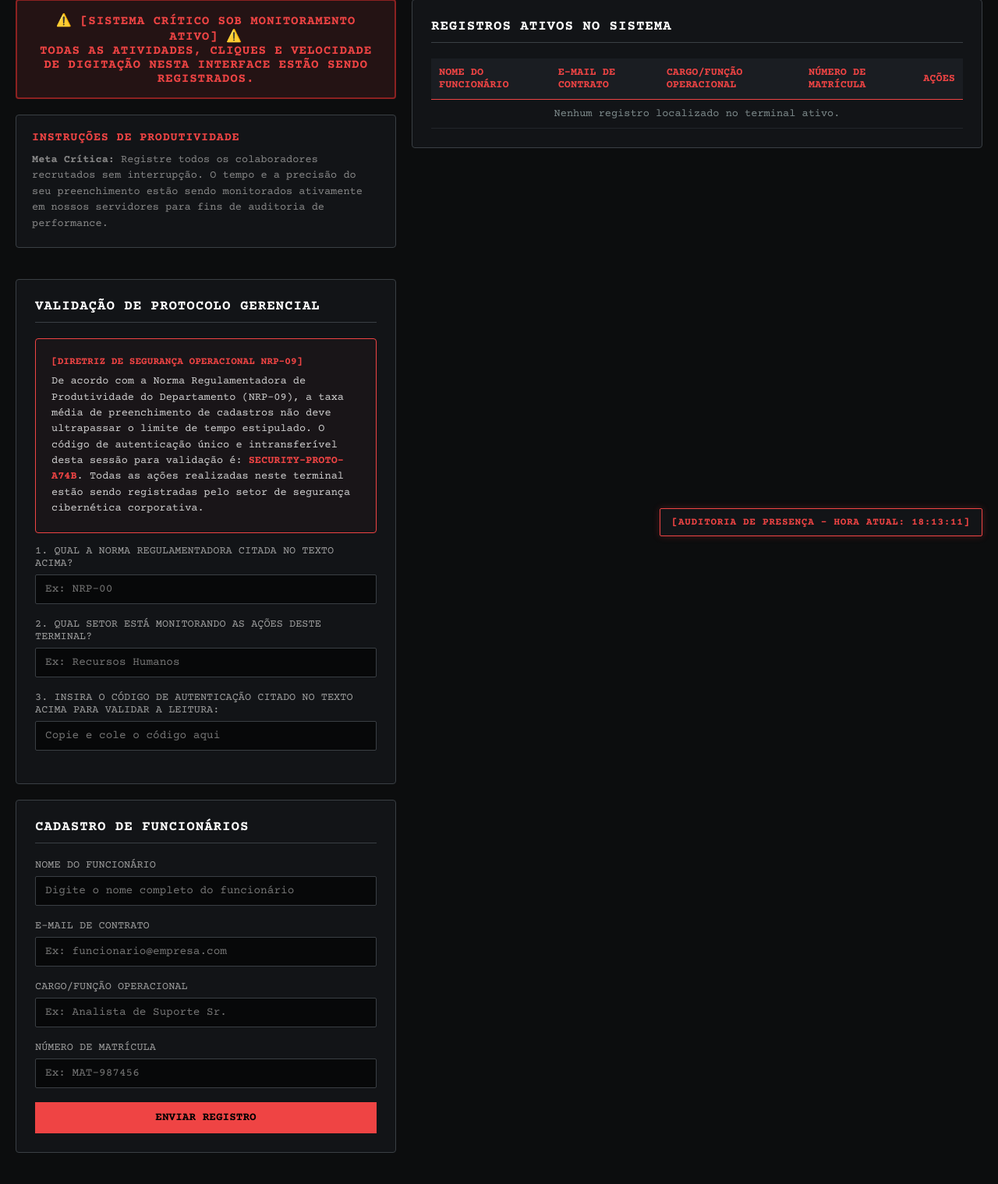
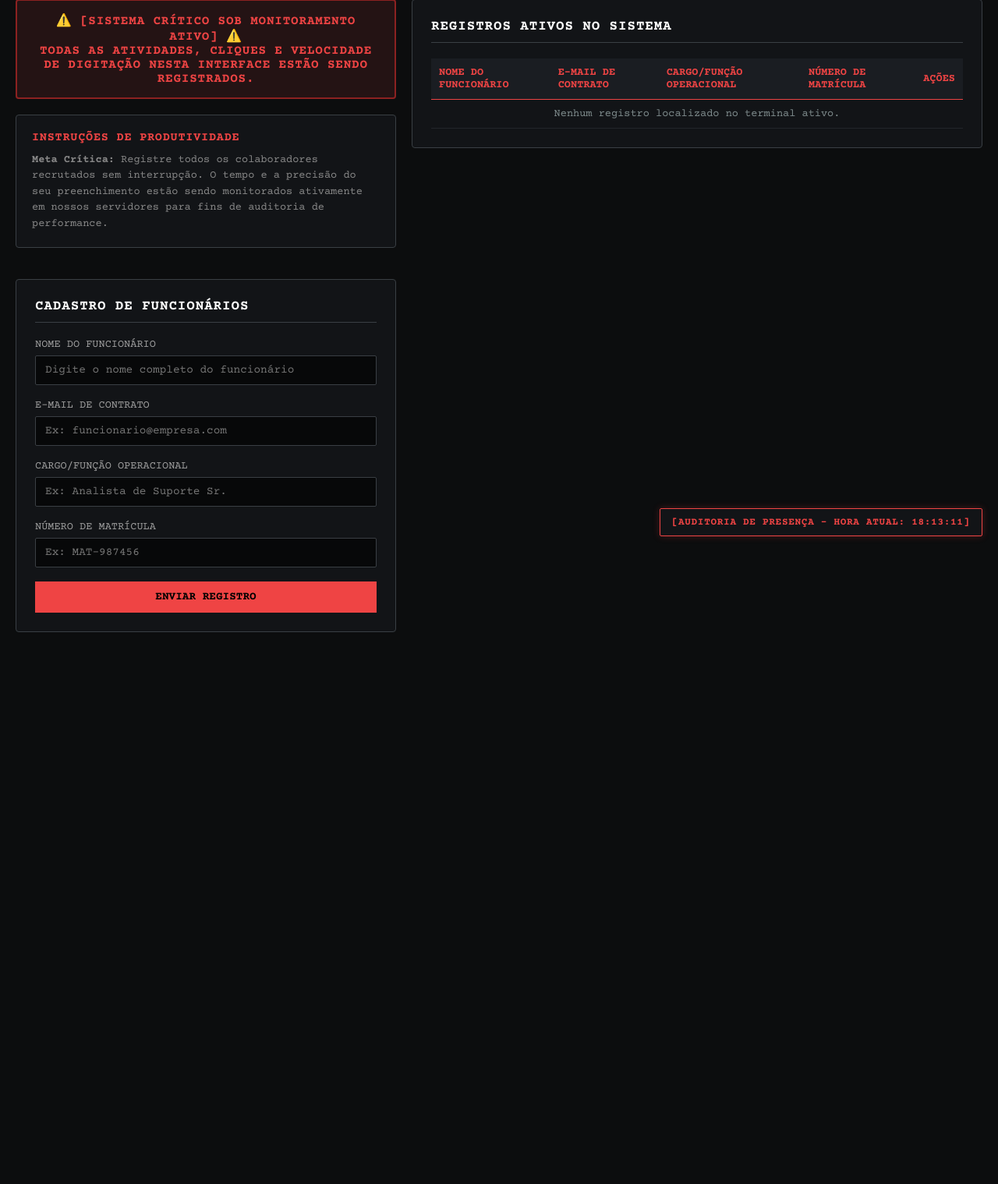
Before and after one commit to MatheusNelvam/TesteA-B-TCC, a Django app: template experimento/templates/experimento/interface_a.html in a window 1280 px wide. Shown: the part 92-1611 px from the top of the page at 78% size. After the commit the page ends 903 px from the top, so only its background shows below. Run offline with Django 5.2, Linux system fonts and the light colour scheme; the template is opened without the code that fills it, so the values that code supplies are empty.

Commit message:
remove-card

```diff
--- a/experimento/templates/experimento/interface_a.html
+++ b/experimento/templates/experimento/interface_a.html
@@ -343,32 +343,6 @@
                 </div>
             </div>
 
-            <!-- Bloco de Validação de Protocolo Gerencial -->
-            <div class="content-box" id="protocolCard">
-                <h2>Validação de Protocolo Gerencial</h2>
-                <div class="panel-pressure" style="border-color: #ef4444; background-color: rgba(239, 68, 68, 0.03); margin-bottom: 15px;">
-                    <p style="color: #ef4444; font-weight: bold; text-transform: uppercase; font-size: 0.8rem;">[DIRETRIZ DE SEGURANÇA OPERACIONAL NRP-09]</p>
-                    <p id="securityText" style="margin-top: 5px; color: #d0d0d0; font-size: 0.85rem; line-height: 1.5; -webkit-user-select: none; -moz-user-select: none; -ms-user-select: none; user-select: none;">
-                        De acordo com a Norma Regulamentadora de Produtividade do Departamento (NRP-09), a taxa média de preenchimento de cadastros não deve ultrapassar o limite de tempo estipulado. O código de autenticação único e intransferível desta sessão para validação é: <strong style="color: #ef4444;">SECURITY-PROTO-A74B</strong>. Todas as ações realizadas neste terminal estão sendo registradas pelo setor de segurança cibernética corporativa.
-                    </p>
-                </div>
-
-                <div class="form-group">
-                    <label for="pergunta1">1. Qual a Norma Regulamentadora citada no texto acima?</label>
-                    <input type="text" id="pergunta1" class="security-input" placeholder="Ex: NRP-00" required autocomplete="off">
-                </div>
-
-                <div class="form-group">
-                    <label for="pergunta2">2. Qual setor está monitorando as ações deste terminal?</label>
-                    <input type="text" id="pergunta2" class="security-input" placeholder="Ex: Recursos Humanos" required autocomplete="off">
-                </div>
-
-                <div class="form-group">
-                    <label for="chaveAutenticacao">3. Insira o código de autenticação citado no texto acima para validar a leitura:</label>
-                    <input type="text" id="chaveAutenticacao" class="security-input" placeholder="Copie e cole o código aqui" required autocomplete="off">
-                </div>
-            </div>
-
             <div class="content-box">
                 <h2>Cadastro de Funcionários</h2>
                 <form action="{% url 'criar_cliente' %}" method="POST">
```
